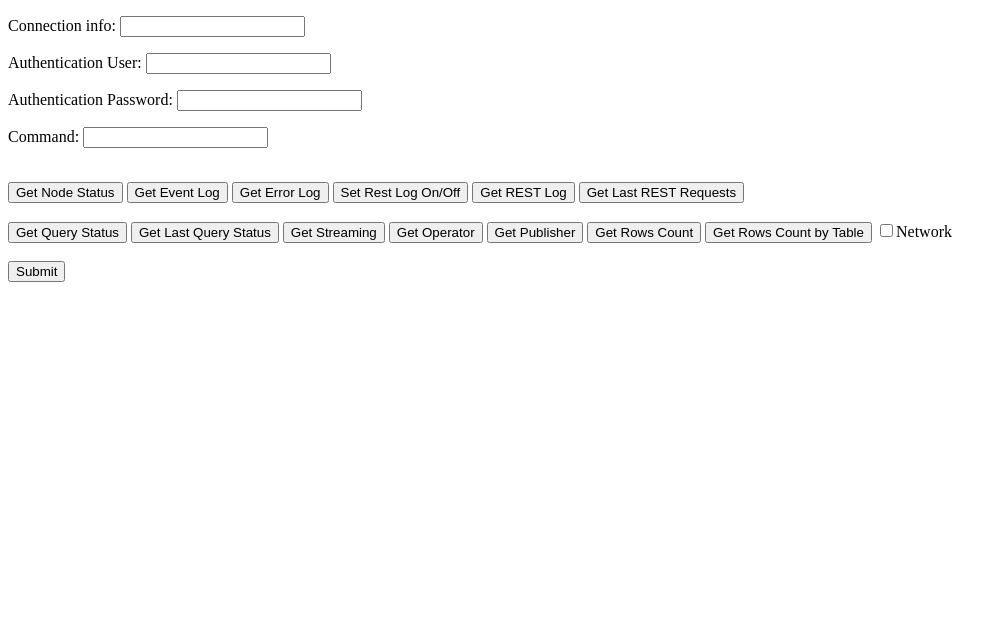
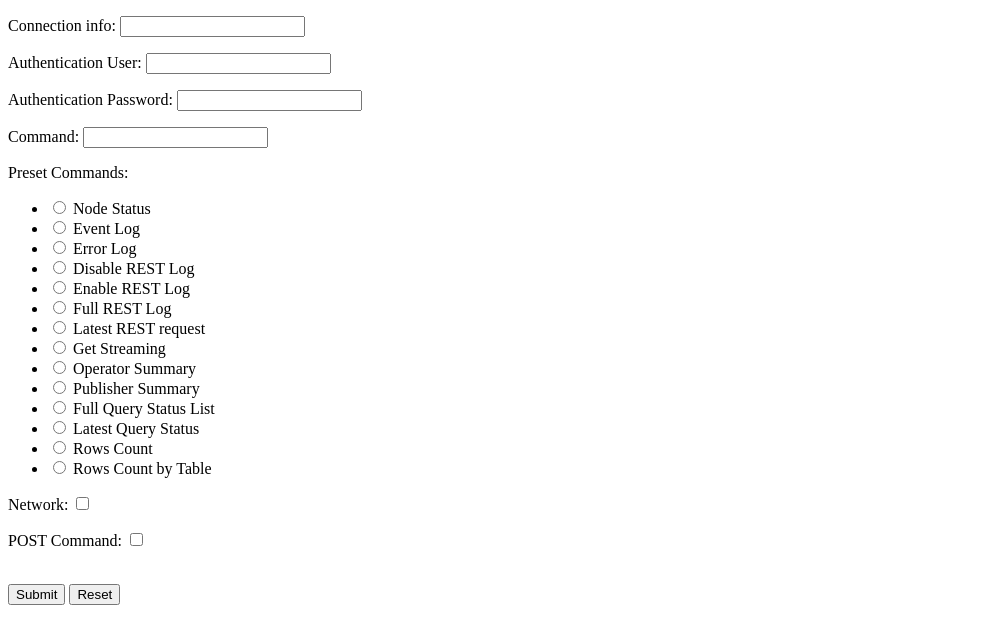
Before and after one commit to Pranav793/Remote-CLI, a Django app: page /anylog/ in a window 1280 px wide. Shown: the top 644 px of the page, without its empty margins (0-1006 px from the left). Run offline with Django 3.2, Linux system fonts and the light colour scheme.

Commit message:
non-formatted questions

```diff
--- a/anylog/forms.py
+++ b/anylog/forms.py
@@ -1,5 +1,23 @@
 # Import form modules
 from django import forms
+
+ANYLOG_COMMANDS= [
+    (1, 'Node Status'),
+    (2, 'Event Log'),
+    (3, 'Error Log'),
+    (40, 'Disable REST Log'),
+    (41, 'Enable REST Log'),
+    (5, 'Full REST Log'),
+    (6, 'Latest REST request'),
+    (7, 'Get Streaming'),
+    (8, 'Operator Summary'),
+    (9, 'Publisher Summary'),
+    (10, 'Full Query Status List'),
+    (11, 'Latest Query Status'),
+    (12, 'Rows Count'),
+    (13, 'Rows Count by Table')
+]
+
 
 # Create class to define the form fields
 class AnyLogCredentials(forms.Form):
@@ -9,3 +27,9 @@ class AnyLogCredentials(forms.Form):
 
     # destination = forms.CharField(label='Destination', required=False)
     command = forms.CharField(label='Command', required=False, widget=forms.TextInput)
+
+    anylog_cmd = forms.CharField(label='Preset Commands', widget=forms.RadioSelect(choices=ANYLOG_COMMANDS),
+                                 empty_value=None, required=False)
+
+    network = forms.BooleanField(label='Network', required=False)
+    post = forms.BooleanField(label='POST Command', required=False)
--- a/anylog/templates/form.html
+++ b/anylog/templates/form.html
@@ -13,27 +13,9 @@
 
 
     <br/>
-    <div align="justified">
-      <button type="button" class="">Get Node Status</button>
-      <button type="button" class="">Get Event Log</button>
-      <button type="button" class="">Get Error Log</button>
-      <button type="button" class="">Set Rest Log On/Off</button>
-      <button type="button" class="">Get REST Log</button>
-      <button type="button" class="">Get Last REST Requests</button>
-    </div>
-    <br/>
-    <div align="justified">
-      <button type="button" class="">Get Query Status</button>
-      <button type="button" class="">Get Last Query Status</button>
-      <button type="button" class="">Get Streaming</button>
-      <button type="button" class="">Get Operator</button>
-      <button type="button" class="">Get Publisher</button>
-      <button type="button" class="">Get Rows Count</button>
-      <button type="button" class="">Get Rows Count by Table</button>
-      <input type="checkbox" class="">Network</input>
-    </div>
-    <br/>
+
     <button type="submit" class="save btn btn-default">Submit</button>
+    <input type ="reset" value="Reset" />
 
     {% if node_reply %}
     <p>
--- a/anylog/views.py
+++ b/anylog/views.py
@@ -7,6 +7,24 @@ from anylog.forms import AnyLogCredentials
 from django.http import HttpResponse
 
 import anylog.anylog_conn.anylog_conn as anylog_conn
+
+
+ANYLOG_COMMANDS = {
+    1: 'get status',                         # Get Node Status
+    2: 'get event log where format=json',    # Get Event Log
+    3: 'get error log where format=json',    # Get Error Log
+    40: 'set rest log off',                  # Set REST Log Off
+    41: 'set rest log on',                   # Set REST Log On
+    5: 'get rest all',                       # Get REST
+    6: 'get rest',                           # GET REST log
+    7: 'get streaming',                      # Get Streaming
+    8: 'get operator',                       # Get Operator
+    9: 'get publisher',                      # Get Publishe
+    10: 'query status all',                  # Get Query Status
+    11: 'query status',                      # Get Last Query Status
+    12: 'get rows count',                    # Get Rows Count
+    13: 'get rows count where group=table',  # Get Rows Count by Table
+}
 
 # ---------------------------------------------------------------------------------------
 # GET / POST  AnyLog command form
@@ -48,12 +66,35 @@ def process_anylog(request):
     username = request.POST.get('username')
     password = request.POST.get('password')
     command = request.POST.get('command')
+    anylog_cmd = request.POST.get('anylog_cmd')
+    network = request.POST.get('network')
 
+    if network == 'on':
+        network = True
+    else:
+        network = False
+    post = request.POST.get('post')
+    if post == 'on':
+        post = True
+    else:
+        post = False
+
+    if anylog_cmd is not None:
+        anylog_cmd = int(anylog_cmd)
+        if anylog_cmd == 40 or anylog_cmd == 41:
+            post = True
+
+        command = ANYLOG_COMMANDS[anylog_cmd]
 
     authentication = ()
     if username != '' and password != '':
         authentication = (username, password)
 
-    output = anylog_conn.get_cmd(conn=conn_info, command=command, authentication=authentication, remote=False)
+    print(command)
+    if post is True:
+        output = anylog_conn.post_cmd(conn=conn_info, command=command, authentication=authentication)
+    else:
+        output = anylog_conn.get_cmd(conn=conn_info, command=command, authentication=authentication, remote=network)
 
-    return output     # Data returned from AnyLog or an Error Message
+    # Data returned from AnyLog or an Error Message
+    return output
```
Also changed, not shown: anylog/anylog_conn/anylog_conn.py (+33 -7 lines), anylog/anylog_conn/other.py (+5 -4 lines).
